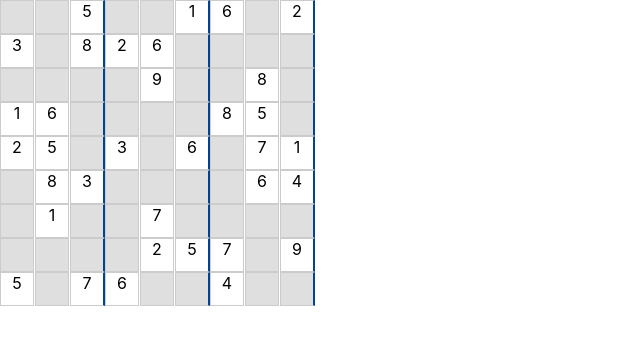
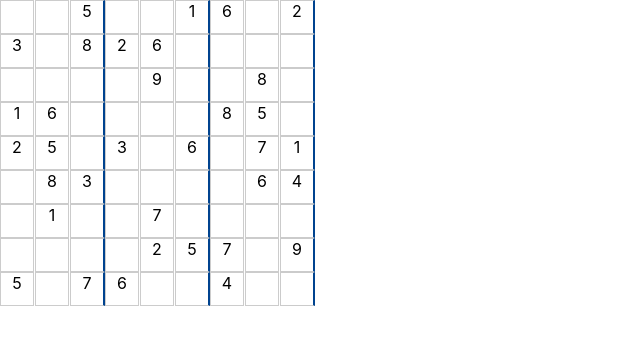
Before and after one commit to KND-Devsnest/pseudoku, a React (Create React App) app: page / in a window 1280 px wide. Shown: the top 344 px of the page, without its empty margins (0-640 px from the left). Built offline with nearby package versions, Linux system fonts and the light colour scheme.

Commit message:
added highlight

```diff
--- a/src/components/Board.jsx
+++ b/src/components/Board.jsx
@@ -29,9 +29,10 @@ const Board = () => {
   ]);
 
   // console.log(puzzle);
+  const [isSelected, setSelected] = useState(false);
   return (
     <div className={style["sudoku-board"]}>
-      <BoardContext.Provider value={solution}>
+      <BoardContext.Provider value={{ isSelected, setSelected, solution }}>
         {puzzle.map((el, i) => {
           return el.map((value, j) => {
             return (
--- a/src/components/Box.jsx
+++ b/src/components/Box.jsx
@@ -2,16 +2,32 @@ import React, { useContext, useState } from "react";
 import style from "../styles/Box.module.css";
 import { BoardContext } from "./BoardContext";
 const Box = ({ id, value, setValue }) => {
-  const solution = useContext(BoardContext);
+  const { solution, isSelected, setSelected } = useContext(BoardContext);
   const [isWrong, setWrong] = useState(false);
+  const xd = [style.inputBoxWrong, style.inputBoxSelect];
+  const [isConflict, setConflict] = useState(false);
   const [i, j] = id.split(" ").map((el) => parseInt(el));
+
+  if (isConflict) console.log("YES");
   return (
-    <div className={style.box}>
+    <div
+      className={
+        isSelected.i === i || isSelected.j === j || isSelected.value === value
+          ? style.boxSelect
+          : style.box
+      }
+    >
       {value !== 0 ? (
         value
       ) : (
         <input
-          className={!isWrong ? style.inputbox : style.inputBoxWrong}
+          className={
+            isSelected.i === i ||
+            isSelected.j === j ||
+            isSelected.value === value
+              ? style.inputBoxSelect
+              : style.inputbox
+          }
           maxLength={1}
           type="number"
           onKeyPress={(e) => {
@@ -37,6 +53,9 @@ const Box = ({ id, value, setValue }) => {
             }
             if (val === solution[i][j]) setWrong(false);
             else setWrong(true);
+            console.log(isSelected);
+
+            setSelected({ i: i, j: j, value: val !== 0 ? val : -1 });
           }}
         />
       )}
--- a/src/styles/Box.module.css
+++ b/src/styles/Box.module.css
@@ -1,24 +1,32 @@
-.box {
+.box,
+.boxSelect {
   width: 2rem;
   height: 2rem;
   border: 1px solid rgba(0, 0, 0, 0.2);
+  background-color: transparent;
 }
 .box:nth-child(3n) {
   border-right: 2px solid rgb(0, 67, 143);
 }
+.boxSelect {
+  background-color: #e0e7f0;
+}
 .inputbox,
-.inputBoxWrong {
+.inputBoxWrong,
+.inputBoxSelect {
   margin: 0;
   padding: none;
   outline: none;
   border: none;
   width: 2rem;
   height: 2rem;
-  background-color: rgb(223, 223, 223);
+  background-color: #fff;
   box-sizing: border-box;
   color: black;
 }
-.inputBoxWrong {
-  color: red;
+.inputBoxWrong.inputBoxSelect {
   background-color: rgba(206, 28, 28, 0.4);
 }
+.inputBoxSelect {
+  background-color: #e0e7f0;
+}
```
